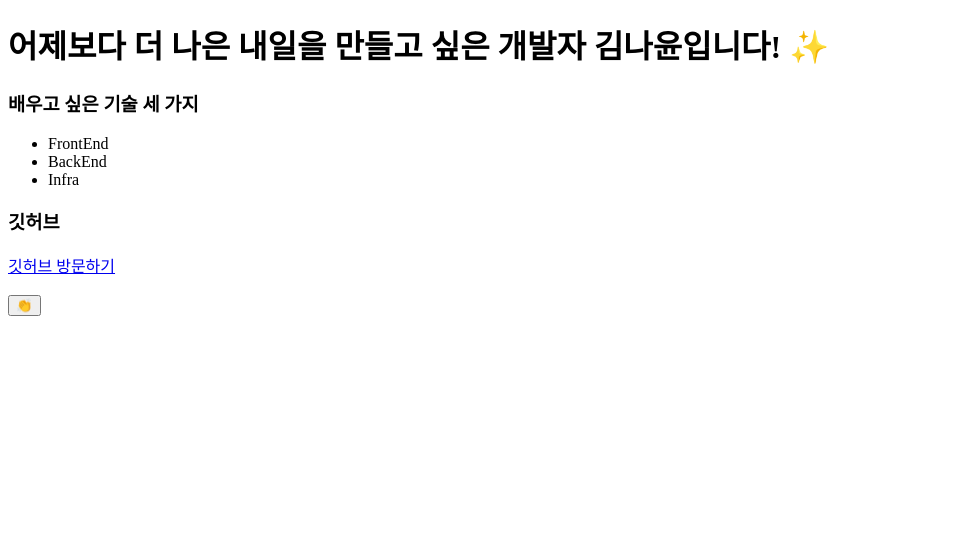
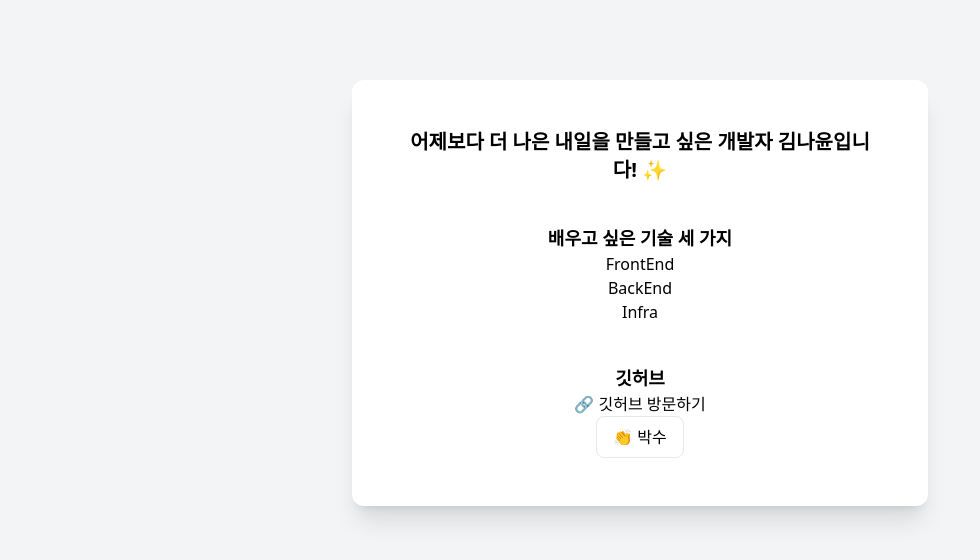
Before and after one commit to 11th-SKU-UMC/11th-Web_BE, a plain HTML site: page week0/index.html in a window 1280 px wide. Shown: the whole page, without its empty margins (0-980 px from the left). Drawn offline with nearby package versions, Linux system fonts and the light colour scheme.

Commit message:
feat: 자기소개 카드 CSS 스타일 적용

```diff
--- a/week0/index.html
+++ b/week0/index.html
@@ -4,15 +4,18 @@
     <meta charset="UTF-8" />
     <meta name="viewport" content="width=device-width, initial-scale=1.0" />
     <title>김나윤</title>
+    <script src="https://cdn.jsdelivr.net/npm/@tailwindcss/browser@4"></script>
   </head>
-  <body>
-    <header>
-      <h1>어제보다 더 나은 내일을 만들고 싶은 개발자 김나윤입니다! ✨</h1>
-    </header>
+  <body class="bg-gray-100">
+    <main
+      class="bg-white mx-auto mt-20 max-w-xl rounded-xl p-8 shadow-xl text-center space-y-6"
+    >
+      <header class="text-xl font-bold p-4">
+        <h1>어제보다 더 나은 내일을 만들고 싶은 개발자 김나윤입니다! ✨</h1>
+      </header>
 
-    <main>
       <section>
-        <h3>배우고 싶은 기술 세 가지</h3>
+        <h3 class="text-lg font-bold">배우고 싶은 기술 세 가지</h3>
         <ul>
           <li>FrontEnd</li>
           <li>BackEnd</li>
@@ -20,12 +23,17 @@
         </ul>
       </section>
 
-      <section>
-        <h3>깃허브</h3>
-        <a href="https://github.com/kxxnayun">깃허브 방문하기</a>
+      <section class="p-4">
+        <h3 class="text-lg font-bold">깃허브</h3>
+        <a href="https://github.com/kxxnayun">🔗 깃허브 방문하기</a>
         <br />
-        <br />
-        <button type="button">👏</button>
+        <button
+          class="cursor-pointer inline-flex items-center gap-1 rounded-lg border border-gray-200 px-4 py-2"
+          type="button"
+        >
+          <span>👏</span>
+          <span>박수</span>
+        </button>
       </section>
     </main>
   </body>
```
